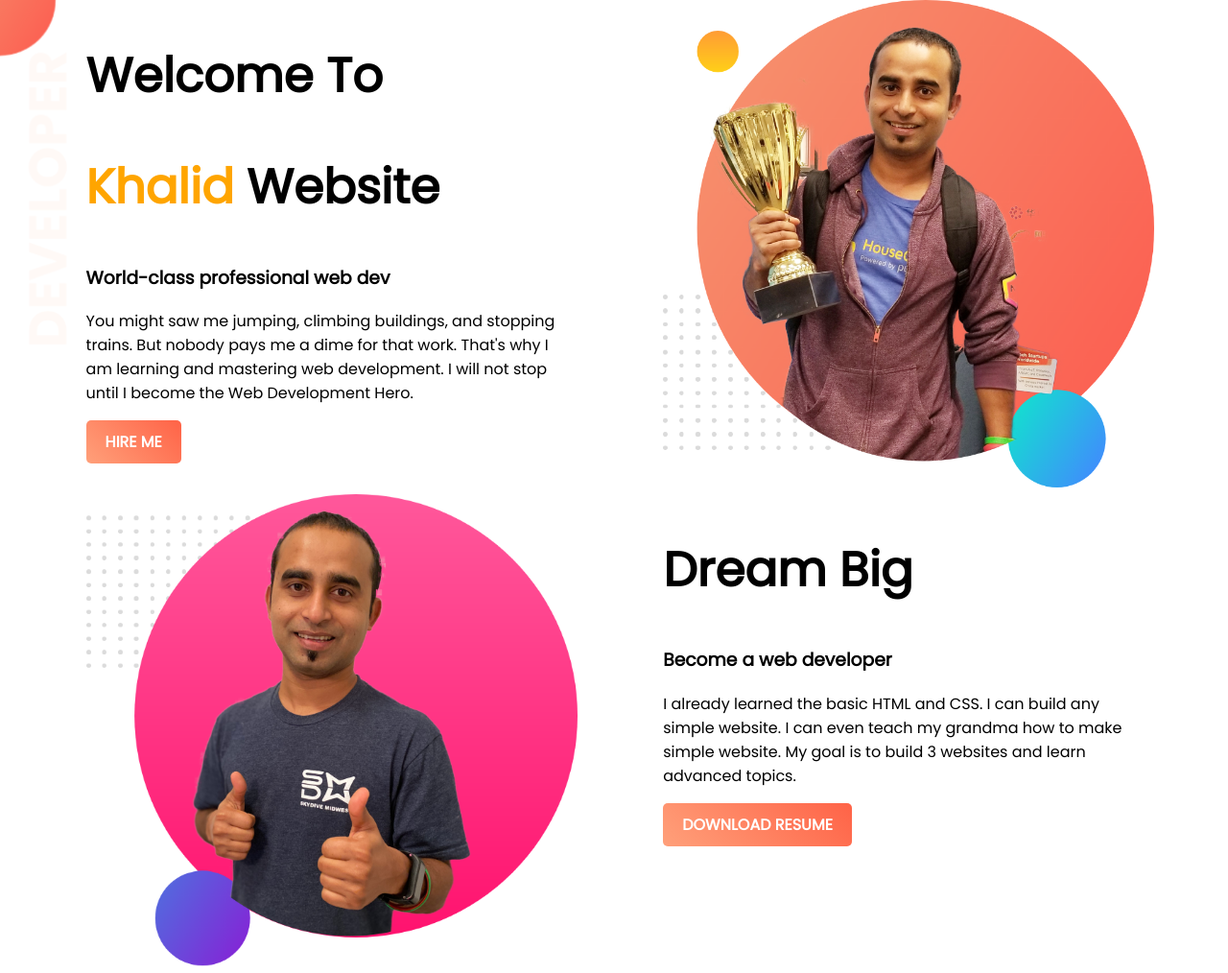
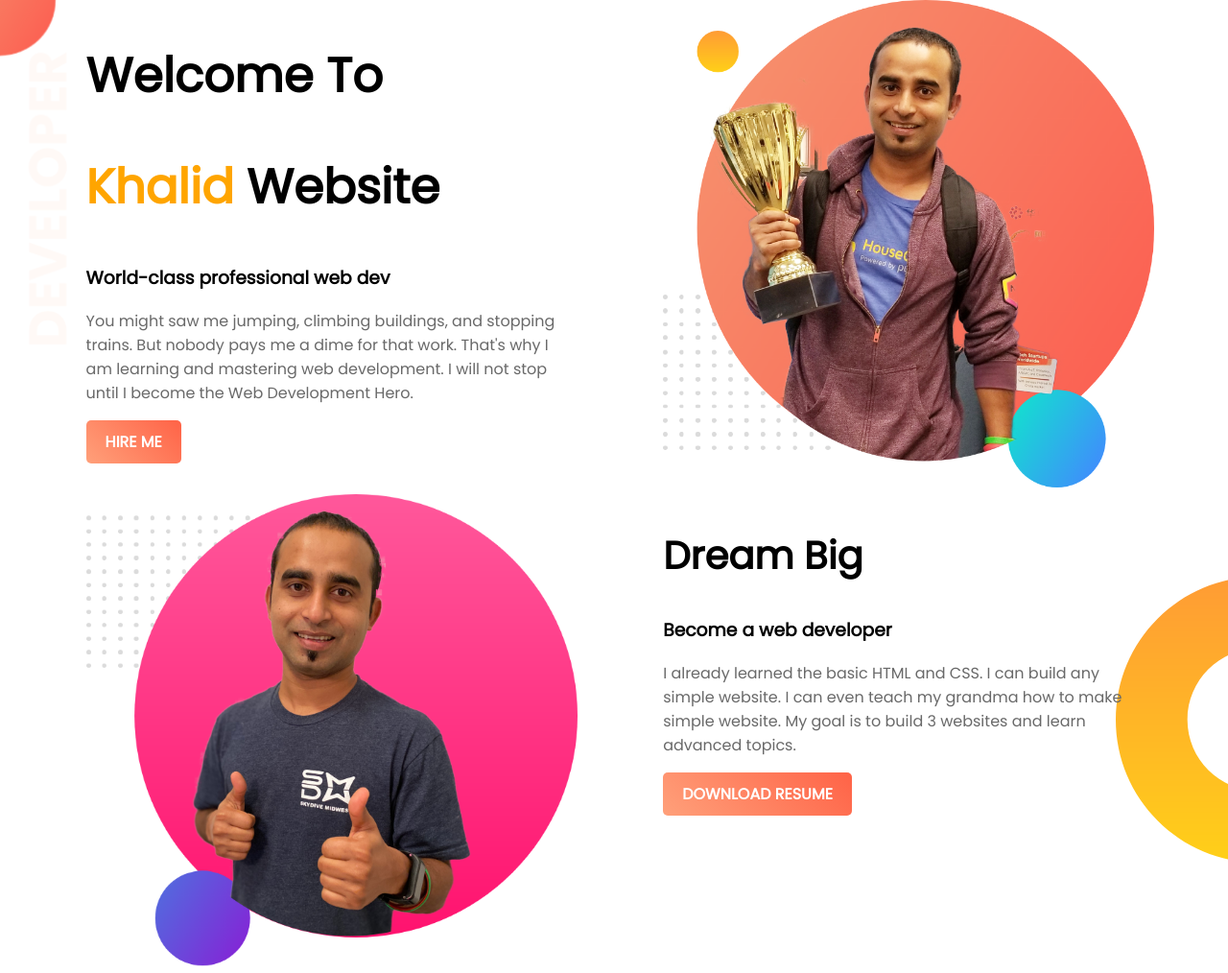
Before and after one commit to mkmahfuz/web-porfolio, a plain HTML site: page index.html in a window 1280 px wide. Shown: the whole page at 96% size. Drawn offline with Linux system fonts and the light colour scheme.

Commit message:
dream-area bg added video-4.9

```diff
--- a/index.html
+++ b/index.html
@@ -15,7 +15,7 @@
             <h1><span class="highlight-orange">Khalid</span> Website</h1>
             <h3>World-class professional web dev</h3>
             <p>You might saw me jumping, climbing buildings, and stopping trains. But nobody pays me a dime for that work. That's why I am learning and mastering web development. I will not stop until I become the Web Development Hero.</p>
-            <a href="" target="_blank">HIRE ME</a>
+            <a class="linked-button" href="" target="_blank">HIRE ME</a>
         </div>
         <div class="half-width">
             <img src="images/jhankar.png" alt="">
@@ -27,11 +27,11 @@
 
         </div>
         <div class="half-width">
-            <h1>Dream Big</h1>
+            <h2>Dream Big</h2>
 
             <h3>Become a web developer</h3>
             <p>I already learned the basic HTML and CSS. I can build any simple website. I can even teach my grandma how to make simple website. My goal is to build 3 websites and learn advanced topics.</p>
-            <a href="" target="_blank">DOWNLOAD RESUME</a>
+            <a class="linked-button" href="" target="_blank">DOWNLOAD RESUME</a>
 
         </div>
 
--- a/style.css
+++ b/style.css
@@ -4,6 +4,12 @@ body{
 }
 h1{
     font-size: 50px;
+}
+h2{
+    font-size: 40px;
+}
+p{
+    color: dimgray;
 }
 .highlight-orange{
     color:orange;
@@ -25,7 +31,7 @@ h1{
 section{
     height: 500px;
 }
-a{
+.linked-button{
     text-decoration: none;
     display: inline-block;
     color: white;
@@ -35,3 +41,8 @@ a{
     padding: 10px 20px;
     border-radius: 5px;
 }
+.dream-area{
+    background-image: url("images/dream-bg.png");
+    background-repeat: no-repeat;
+    background-position: right;
+}
```
